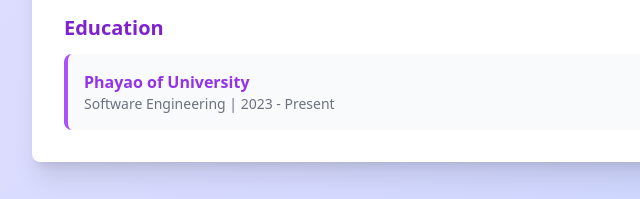
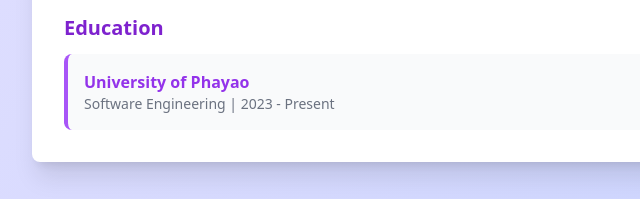
Before and after one commit to PhUBADINh/phubadinh.github.io, a website: page index.html in a window 1280 px wide. Shown: the part 1401-1600 px from the top of the page, 160-800 px from the left. Drawn offline with nearby package versions, Linux system fonts and the light colour scheme.

Commit message:
Revert "Merge branch 'SE66'"
This reverts commit 53fc69abdf2acd9674008e55be011179b4da99ae, reversing
changes made to c77730505502f40059980868c764dab811da0b0f.

```diff
--- a/index.html
+++ b/index.html
@@ -101,7 +101,7 @@
     <section>
       <h2 class="text-xl font-semibold text-purple-700 mb-3">Education</h2>
       <div class="p-4 border-l-4 border-purple-500 bg-gray-50 hover:bg-gray-100 rounded-lg transition-all duration-300">
-        <h3 class="font-semibold text-purple-600">Phayao of University</h3>
+        <h3 class="font-semibold text-purple-600">University of Phayao</h3>
         <p class="text-gray-500 text-sm">Software Engineering | 2023 - Present</p>
       </div>
     </section>
```
